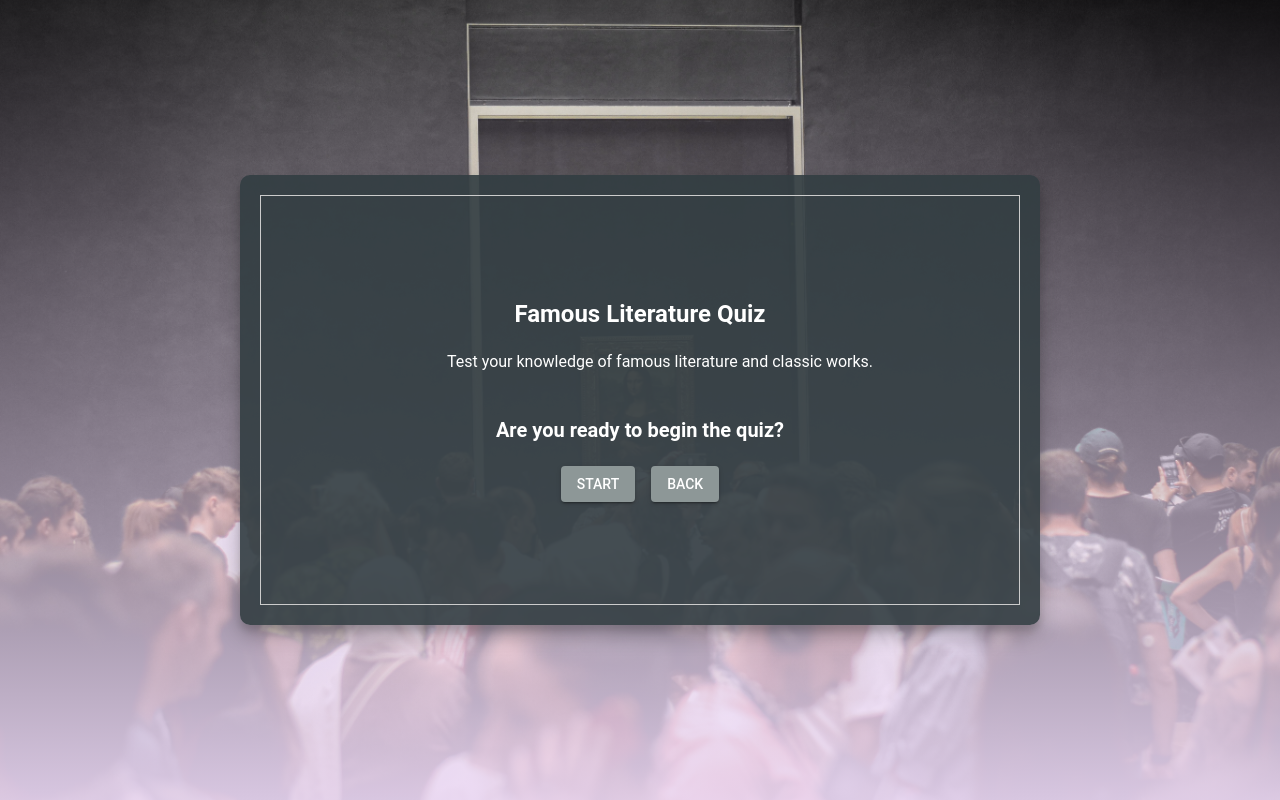
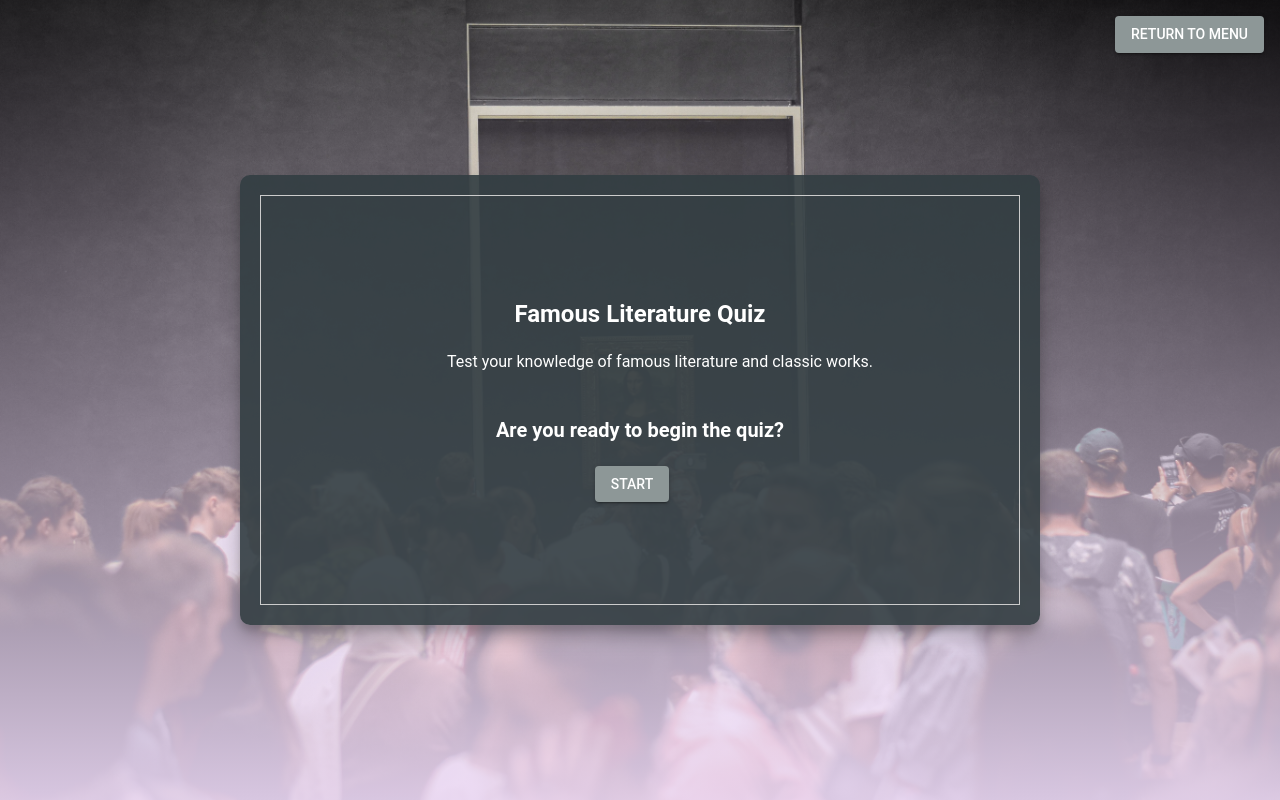
Before and after one commit to Edjery/practice-02-quiz-app, a React (Vite) app: page / in a window 1280 px wide. Both pictures are taken after a click on the button 264 px from the left and 411 px from the top of the page. Built offline with nearby package versions, Linux system fonts and the light colour scheme.

Commit message:
Add return menu button

```diff
--- /dev/null
+++ b/src/component/common/ReturnMenuButton.tsx
@@ -0,0 +1,23 @@
+import { Box, Button } from "@mui/material";
+import { Link } from "react-router-dom";
+import { homePath } from "../../values/paths";
+import { menuLabel } from "../../values/string";
+
+const ReturnMenuButton = () => {
+  return (
+    <Box
+      sx={{
+        position: "absolute",
+        top: 0,
+        right: 0,
+        padding: 2,
+      }}
+    >
+      <Link to={homePath} style={{ textDecoration: "none" }}>
+        <Button variant="contained">{menuLabel}</Button>
+      </Link>
+    </Box>
+  );
+};
+
+export default ReturnMenuButton;
--- a/src/component/quiz/Quiz.tsx
+++ b/src/component/quiz/Quiz.tsx
@@ -1,8 +1,9 @@
-import { Box } from "@mui/material";
+import { Box, Button } from "@mui/material";
 import { useCallback, useEffect, useState } from "react";
-import { useLocation, useNavigate } from "react-router-dom";
+import { Link, useLocation, useNavigate } from "react-router-dom";
 import QuestionSet from "../../values/interface/QuestionSet";
 import { homePath } from "../../values/paths";
+import { backLabel, menuLabel } from "../../values/string";
 import {
   animationStyleFadeInDownwards,
   animationStyleFadeInScale,
@@ -11,6 +12,7 @@ import {
 } from "../../values/stylingValues";
 import Questions from "./Questions";
 import Start from "./Start";
+import ReturnMenuButton from "../common/ReturnMenuButton";
 
 // #TODO make question random every time
 const Quiz = () => {
@@ -34,6 +36,7 @@ const Quiz = () => {
 
   return (
     <Box sx={{ ...centerItem, ...backgroundStyleGradient(questionSet.background) }}>
+      <ReturnMenuButton />
       <Box sx={animationStyleFadeInDownwards(isVisible, animate)}>
         <Start quizTitle={questionSet.title} quizDescription={questionSet.description} onClick={handleClick} />
       </Box>
--- a/src/component/quiz/Start.tsx
+++ b/src/component/quiz/Start.tsx
@@ -1,6 +1,5 @@
 import { Box, Button, Typography } from "@mui/material";
-import { Link } from "react-router-dom";
-import { backLabel, quizBeginMessage, startLabel } from "../../values/string";
+import { quizBeginMessage, startLabel } from "../../values/string";
 import CenterBox from "../common/CenterBox";
 import CenterContainer from "../common/CenterContainer";
 
@@ -24,14 +23,9 @@ const Start = ({ quizTitle, quizDescription, onClick }: Props) => {
           <Typography variant="h6" sx={{ fontWeight: "bold", mb: "20px" }}>
             {quizBeginMessage}
           </Typography>
-          <Box>
-            <Button variant="contained" onClick={onClick} sx={{ mr: 2 }}>
-              {startLabel}
-            </Button>
-            <Link to="/">
-              <Button variant="contained">{backLabel}</Button>
-            </Link>
-          </Box>
+          <Button variant="contained" onClick={onClick} sx={{ mr: 2 }}>
+            {startLabel}
+          </Button>
         </Box>
       </CenterBox>
     </CenterContainer>
--- a/src/values/string.ts
+++ b/src/values/string.ts
@@ -8,6 +8,7 @@ export const retryLabel = "Try again"
 export const resultLabel = "Result"
 export const backLabel = "Back"
 export const refreshLabel = "Refresh Page"
+export const menuLabel = "Return to menu"
 export const loadingLabel = "loading..."
 
 export const emptyResultMessage = "No result yet"
```
